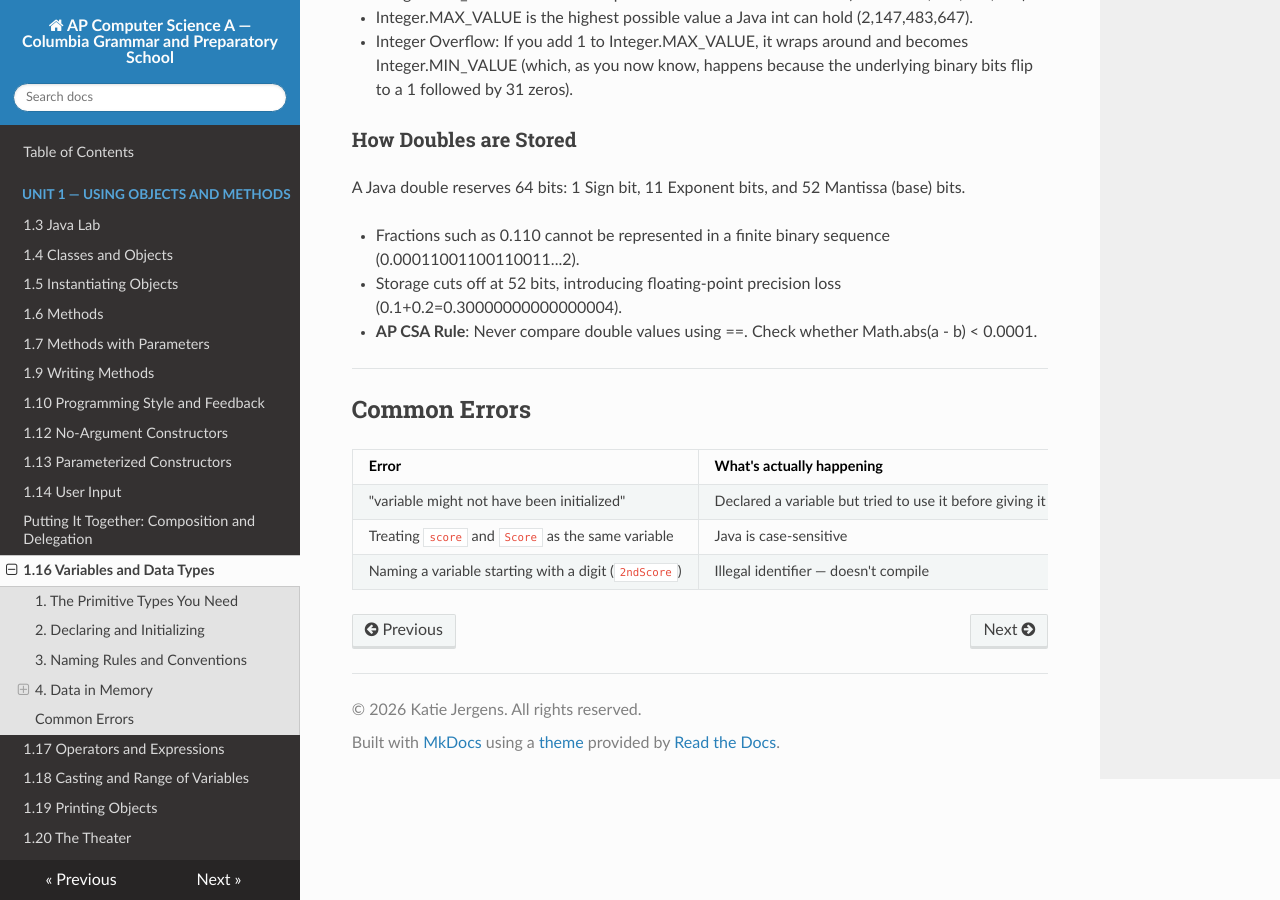
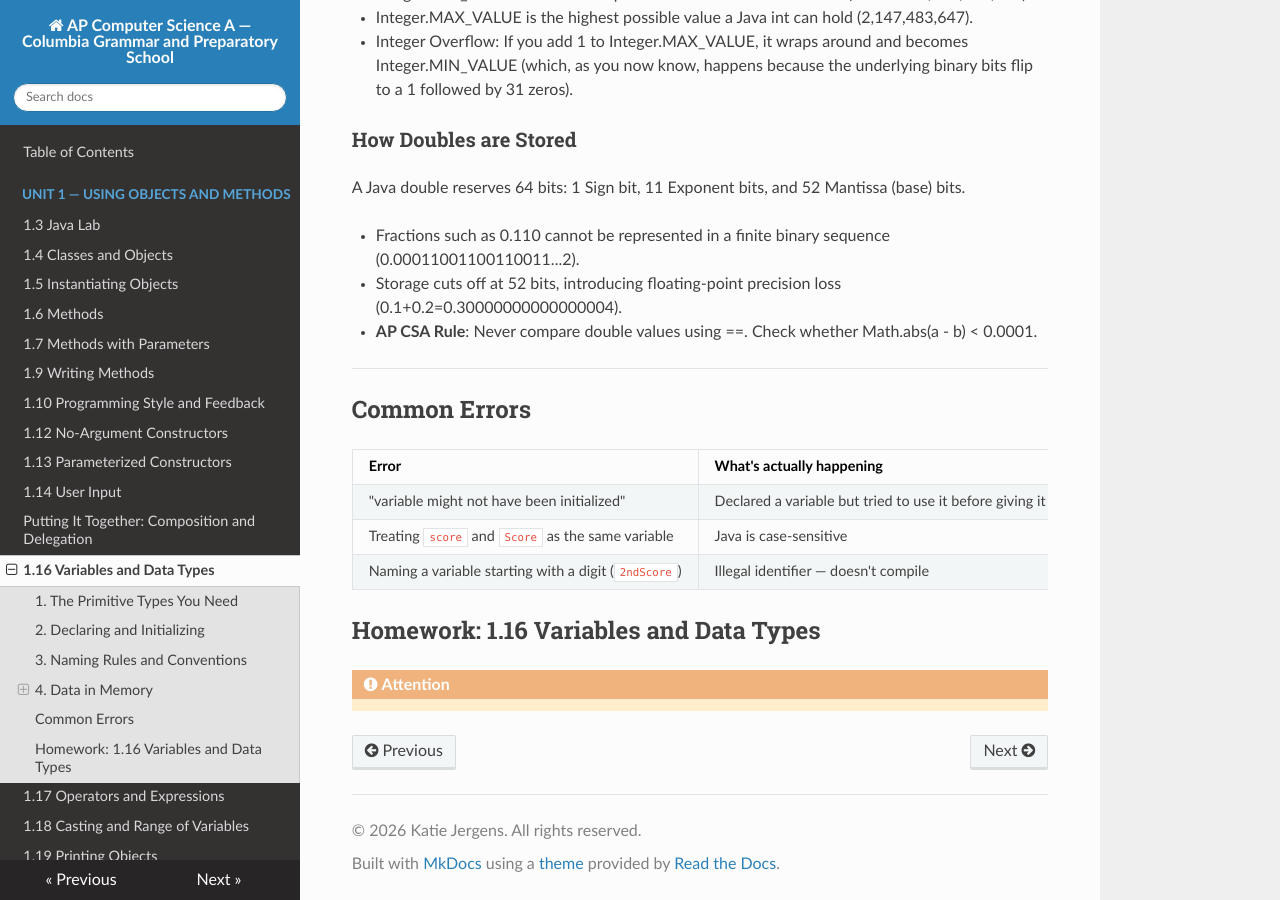
Before and after one commit to kjergens/apcsa-site, an MkDocs documentation site: the page built from docs/unit1/notes_16_variables.md, in a window 1280 px wide and 900 px high, scrolled down 3034 px. Built offline with MkDocs 1.6.1, drawn with Linux system fonts in a browser that asks for light colours; nearby versions of some CDN libraries.

Commit message:
Add homework section to notes on variables
Added homework section for variables and data types.

```diff
--- a/docs/unit1/notes_16_variables.md
+++ b/docs/unit1/notes_16_variables.md
@@ -109,3 +109,7 @@ A Java double reserves 64 bits: 1 Sign bit, 11 Exponent bits, and 52 Mantissa (b
 | "variable might not have been initialized" | Declared a variable but tried to use it before giving it a value | Initialize before you read it, even to a placeholder value |
 | Treating `score` and `Score` as the same variable | Java is case-sensitive | Match capitalization exactly, every time |
 | Naming a variable starting with a digit (`2ndScore`) | Illegal identifier — doesn't compile | Start with a letter instead (`secondScore`) |
+
+## Homework: 1.16 Variables and Data Types
+
+!!! attention
```
